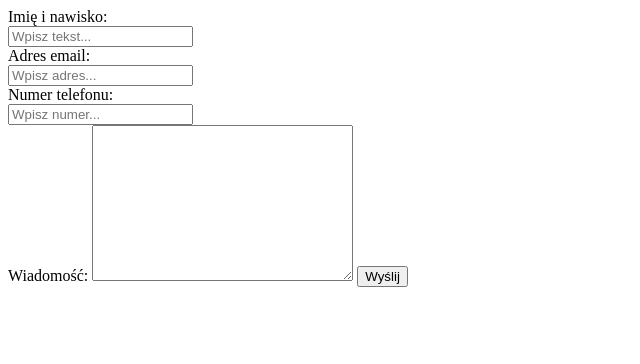
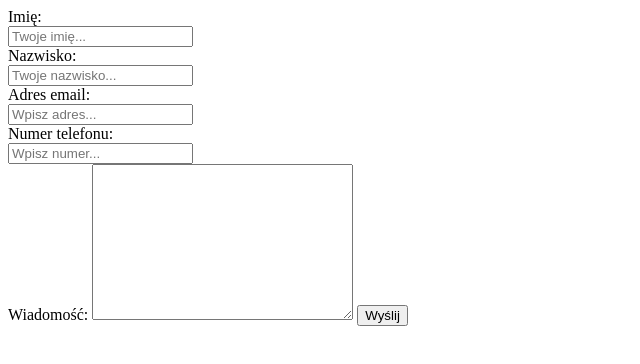
Before and after one commit to krawj/krawj.github.io, a plain HTML site: page formularz/index.html in a window 1280 px wide. Shown: the whole page, without its empty margins (0-640 px from the left). Drawn offline with Linux system fonts and the light colour scheme.

Commit message:
Podzial pierwszego pola na dwa osobne

```diff
--- a/formularz/index.html
+++ b/formularz/index.html
@@ -12,8 +12,10 @@
 <body>
 
     <form action="https://formspree.io/jacekkr@gmail.com" method="POST">
-        <label for="firstLast">Imię i nawisko:</label>
-        <input type="text" name="firstLast" placeholder="Wpisz tekst...">
+        <label for="first">Imię:</label>
+        <input type="text" name="first" placeholder="Twoje imię...">
+        <label for="last">Nazwisko:</label>
+        <input type="text" name="last" placeholder="Twoje nazwisko...">
         <label for="email">Adres email:</label>
         <input type="email" name="email" placeholder="Wpisz adres...">
         <label for="phone">Numer telefonu:</label>
```
Also changed, not shown: zadania-domowe/zadanie-3/index.html (+1 -0 lines), index.html (indentation only).
